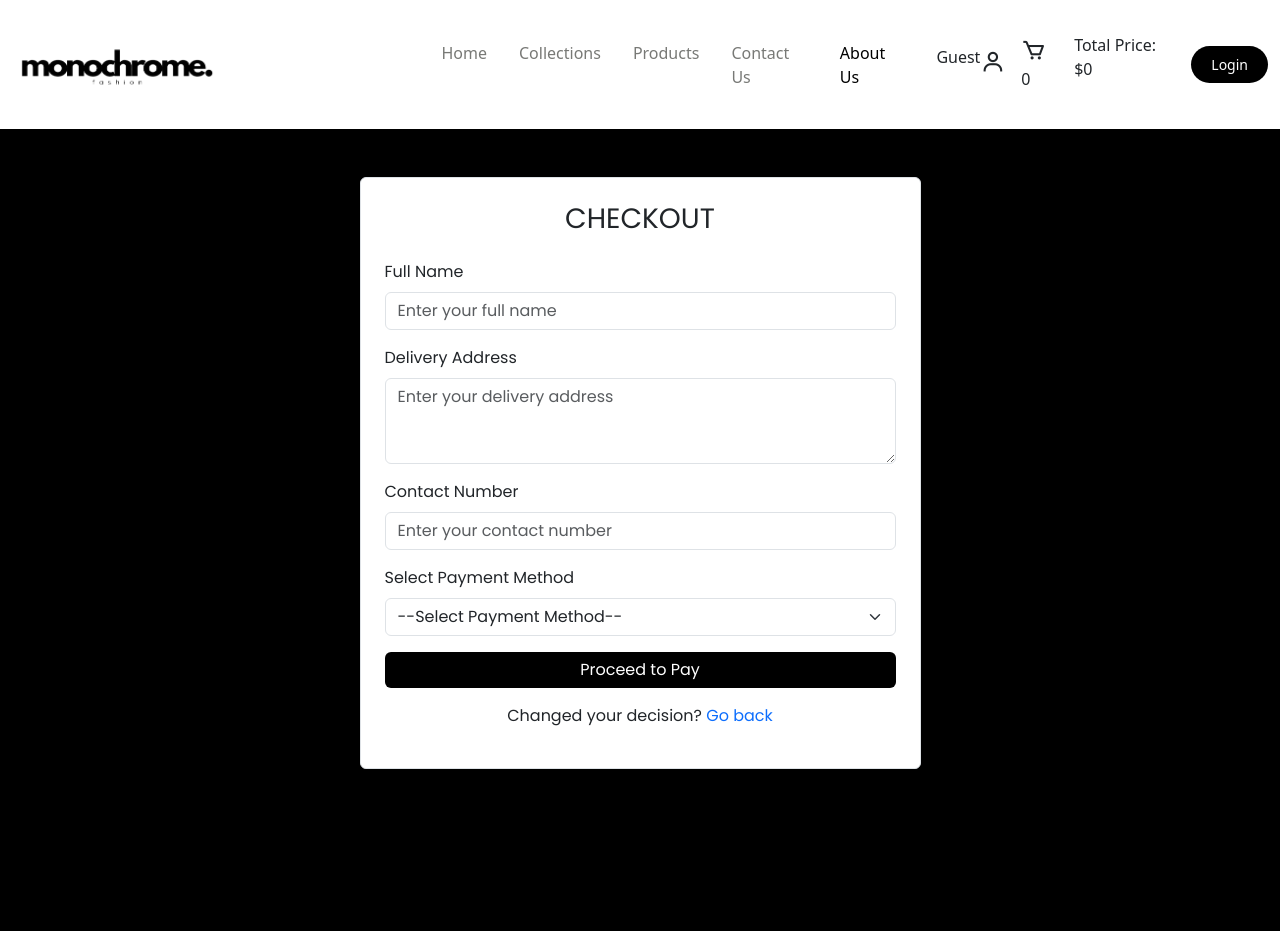
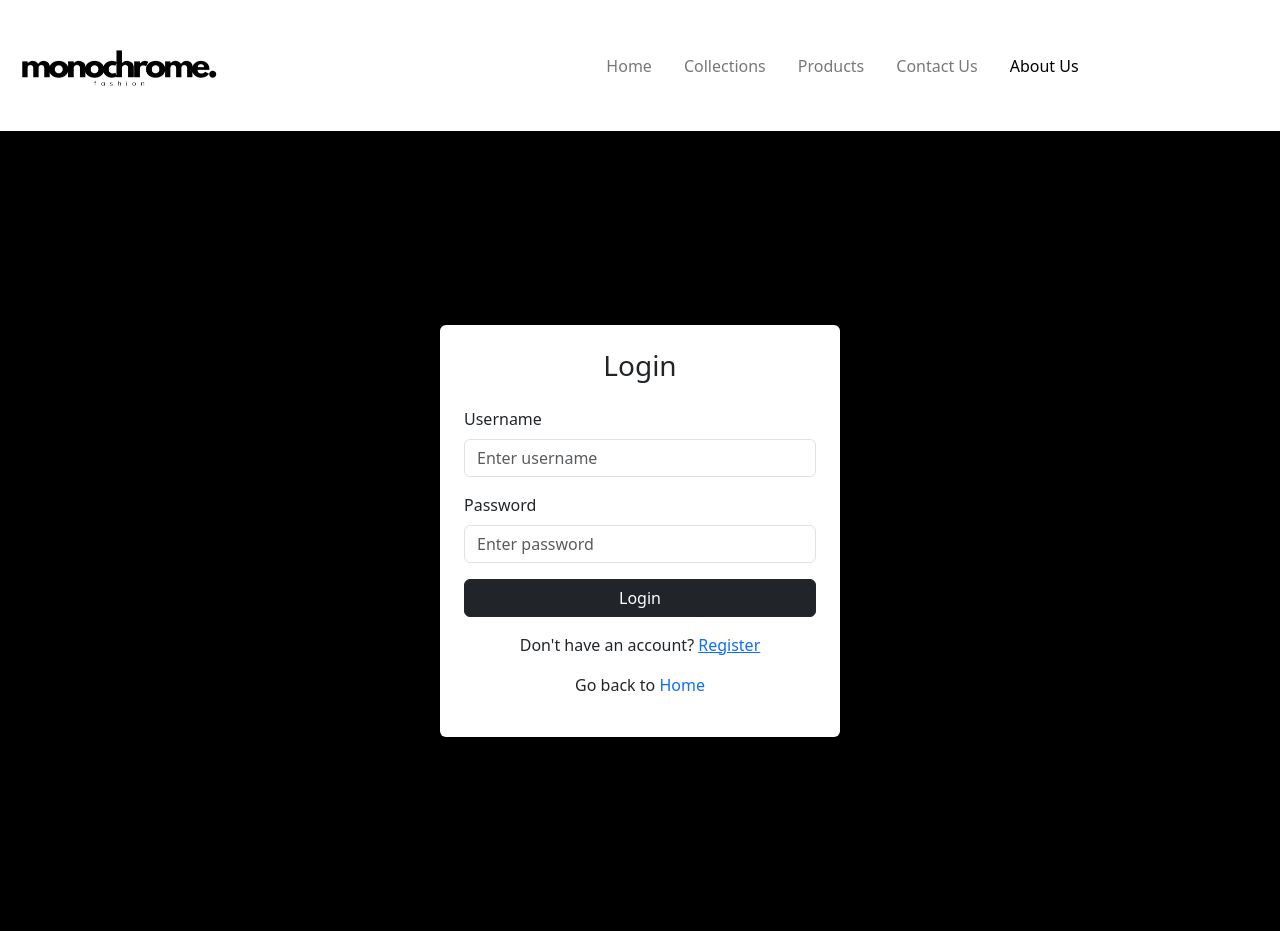
Before and after one commit to mknskies11/197_SWWT_PROJECT, a PHP site: page /user_area/checkout.php in a window 1280 px wide. Before the commit the page ends 769 px from the top, so only its background shows below. Run offline with PHP 8.4, Linux system fonts and the light colour scheme; data that the repository does not hold is empty.

Commit message:
New changes

```diff
--- a/user_area/checkout.php
+++ b/user_area/checkout.php
@@ -1,11 +1,13 @@
 <?php
-include '../config.php'; // Include your database connection
+include '../config.php';
 include '../functions/common_function.php';
-?>
+session_start();
 
-<!DOCTYPE html>
+// Check if the user is logged in
+if (!isset($_SESSION['user_name'])) {
+    // Show login form if not logged in
+    echo '<!DOCTYPE html>
     <html lang="en">
-
     <head>
         <meta charset="UTF-8">
         <meta name="viewport" content="width=device-width, initial-scale=1.0">
@@ -19,16 +21,16 @@ include '../functions/common_function.php';
         <link rel="stylesheet" href="../home.css">
     </head>
 
-<!--Bootstrap navigation bar begins here-->
+    <body>
         <header>
+            <!-- Navbar -->
             <nav class="navbar navbar-expand-lg">
                 <div class="container-fluid">
                     <a class="navbar-brand me-auto" href="../home.php"><img src="../Images/logo.png" width="50%"></a>
                     <div class="offcanvas offcanvas-end" tabindex="-1" id="offcanvasNavbar"
                         aria-labelledby="offcanvasNavbarLabel">
                         <div class="offcanvas-header">
-                    <h5 class="offcanvas-title" id="offcanvasNavbarLabel"><img src="../Images/logo.png" width="70%">
-                    </h5>
+                            <h5 class="offcanvas-title" id="offcanvasNavbarLabel"><img src="../Images/logo.png" width="70%"></h5>
                             <button type="button" class="btn-close" data-bs-dismiss="offcanvas" aria-label="Close"></button>
                         </div>
                         <div class="offcanvas-body">
@@ -51,105 +53,81 @@ include '../functions/common_function.php';
                             </ul>
                         </div>
                     </div>
-
-            <!-- Navbar Icons -->
-            <div class="d-flex align-items-center me-3">
-                <?php
-                if (!isset($_SESSION['user_name'])) {
-                    echo "<p>Guest</p>";
-                } else {
-                    // Use curly braces to properly parse the session variable inside the string
-                    echo "<p>{$_SESSION['user_name']}</p>";
-                }
-                ?>
-
-                <a href="user_area/profile.php" class="text-dark me-3"><i class='bx bx-user bx-sm'></i></a>
-                <a href="cart.php" class="text-dark me-3" style="text-decoration: none;"><i
-                        class="bx bx-cart bx-sm"></i> <?php cart_item(); ?></a>
-                <p>Total Price: $<?php total_cart_price(); ?></p>
-
-            </div>
-
-
-            <?php
-            if (!isset($_SESSION['user_name'])) {
-                echo "<a href='user_area/user_login.php' class='login-button'>Login</a>";
-            } else {
-                echo "<a href='user_area/logout.php' class='login-button'>Logout</a>";
-            }
-
-            ?>
-            <button class="navbar-toggler" type="button" data-bs-toggle="offcanvas" data-bs-target="#offcanvasNavbar"
-                aria-controls="offcanvasNavbar" aria-label="Toggle navigation">
-                <span class="navbar-toggler-icon"></span>
-            </button>
                 </div>
             </nav>
-    <!--Bootstrap Navbar ends here-->
-</header>
-<!-- Link to Google Fonts for Poppins -->
-<link href="https://fonts.googleapis.com/css2?family=Poppins:wght@400;600&display=swap" rel="stylesheet">
-
-<!-- Checkout Form -->
-<div class="container my-5" style="font-family: 'Poppins', sans-serif;">
-    <div class="row justify-content-center">
-        <div class="col-md-6">
-            <form action="" method="post" class="p-4 border rounded shadow-sm bg-white">
-                <h3 class="mb-4 text-center">CHECKOUT</h3>
-
-                <!-- Full Name Input -->
+            <!-- Login Form -->
+            <div class="container d-flex align-items-center justify-content-center min-vh-100">
+                <div class="card p-4 shadow-lg border-0" style="max-width: 400px; width: 100%;">
+                    <form action="" method="post">
+                        <h3 class="text-center mb-4">Login</h3>
                         <div class="mb-3">
-                    <label for="full_name" class="form-label">Full Name</label>
-                    <input type="text" id="full_name" name="full_name" class="form-control"
-                        placeholder="Enter your full name" required>
+                            <label for="user_username" class="form-label">Username</label>
+                            <input type="text" id="user_username" class="form-control" name="user_username" required
+                                placeholder="Enter username">
                         </div>
-
-                <!-- Delivery Address Input -->
                         <div class="mb-3">
-                    <label for="delivery_address" class="form-label">Delivery Address</label>
-                    <textarea id="delivery_address" name="delivery_address" class="form-control" rows="3"
-                        placeholder="Enter your delivery address" required></textarea>
+                            <label for="user_password" class="form-label">Password</label>
+                            <input type="password" id="user_password" class="form-control" name="user_password" required
+                                placeholder="Enter password">
                         </div>
-
-                <!-- Contact Number Input -->
-                <div class="mb-3">
-                    <label for="contact_number" class="form-label">Contact Number</label>
-                    <input type="tel" id="contact_number" name="contact_number" class="form-control"
-                        placeholder="Enter your contact number" required>
-                </div>
-
-                <!-- Payment Method Selection -->
-                <div class="mb-3">
-                    <label for="payment_type" class="form-label">Select Payment Method</label>
-                    <select name="payment_type" id="payment_type" class="form-select" required>
-                        <option value="">--Select Payment Method--</option>
-                        <option value="credit_card">Credit Card</option>
-                        <option value="debit_card">Debit Card</option>
-                        <option value="paypal">PayPal</option>
-                        <option value="cash_on_delivery" disabled>Cash on Delivery (Currently not available)</option>
-                    </select>
-                </div>
-
-                <!-- Submit Button -->
-                <div class="d-grid">
-                    <input type="submit" value="Proceed to Pay" class="btn btn-dark" name="submit"
-                        style="background-color: black; border: none;">
-                </div>
-
-                <!-- Back to Cart Link -->
-                <p class="mt-3 text-center">
-                    Changed your decision? <a href="cart.php" class="text-decoration-none">Go back</a>
-                </p>
+                        <button type="submit" class="btn btn-dark w-100" name="user_login">Login</button>
+                        <p class="text-center mt-3">Don\'t have an account? <a href="user_registration.php">Register</a></p>
+                        <p class="mt-3 text-center">Go back to <a href="../home.php" class="text-decoration-none">Home</a></p>
                     </form>
                 </div>
             </div>
-</div>
-
-
+        </header>
 
         <script src="https://cdn.jsdelivr.net/npm/bootstrap@5.3.3/dist/js/bootstrap.bundle.min.js"
             integrity="sha384-YvpcrYf0tY3lHB60NNkmXc5s9fDVZLESaAA55NDzOxhy9GkcIdslK1eN7N6jIeHz"
             crossorigin="anonymous"></script>
     </body>
+    </html>';
+
+    // Handle login submission
+    if (isset($_POST['user_login'])) {
+        $user_username = $_POST['user_username'];
+        $user_password = $_POST['user_password'];
+
+        $select_query = "SELECT * FROM `user_table` WHERE user_name='$user_username'";
+        $result = mysqli_query($conn, $select_query);
+        $row_count = mysqli_num_rows($result);
+        $row_data = mysqli_fetch_assoc($result);
+        $user_ip = getIPAddress();
+
+        // If user exists
+        if ($row_count > 0) {
+            $_SESSION['user_name'] = $user_username;
+            if (password_verify($user_password, $row_data['user_password'])) {
+                echo "<script>alert('Login successful!'); window.location.href='payment.php';</script>";
+            } else {
+                echo "<script>alert('Invalid credentials, please try again!');</script>";
+            }
+        } else {
+            echo "<script>alert('Invalid credentials, please try again!');</script>";
+        }
+    }
+
+    exit(); // Stop the script here if user is not logged in
+}
+
+// If logged in, display checkout content
+?>
+
+<!DOCTYPE html>
+<html lang="en">
+
+<head>
+    <meta charset="UTF-8">
+    <meta name="viewport" content="width=device-width, initial-scale=1.0">
+    <title>Monochrome: Checkout</title>
+    <!-- Add your CSS links here -->
+</head>
+
+<body>
+    <!-- Add the checkout form or any other content for logged-in users -->
+    <h2>Welcome to the checkout page!</h2>
+    <!-- Your checkout form goes here -->
+</body>
 
 </html>
```
Also changed, not shown: user_area/order.php (added, +40 -0 lines), user_area/payment.php (+35 -9 lines). Lines whose indentation alone changed are shown as unchanged.
